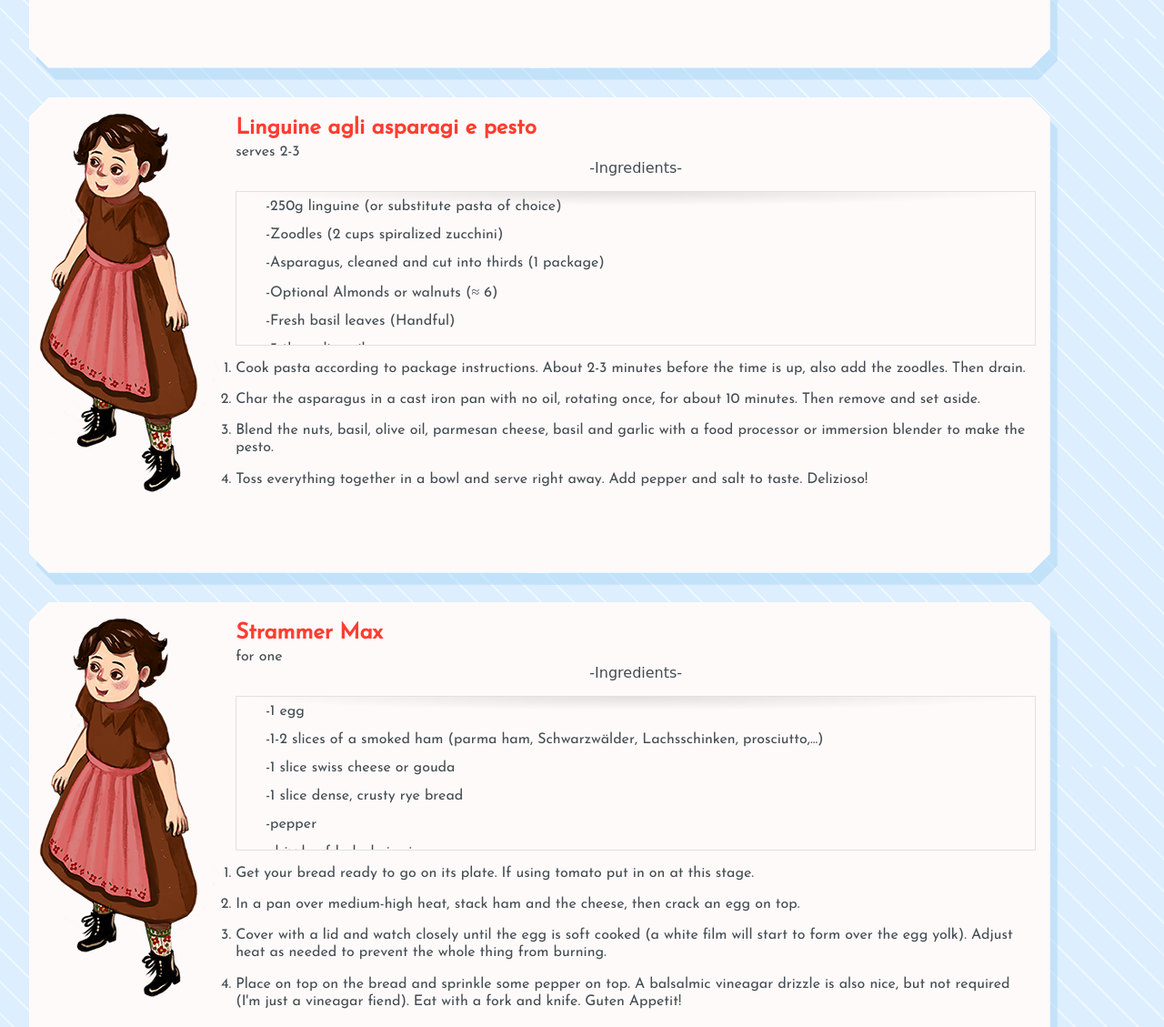
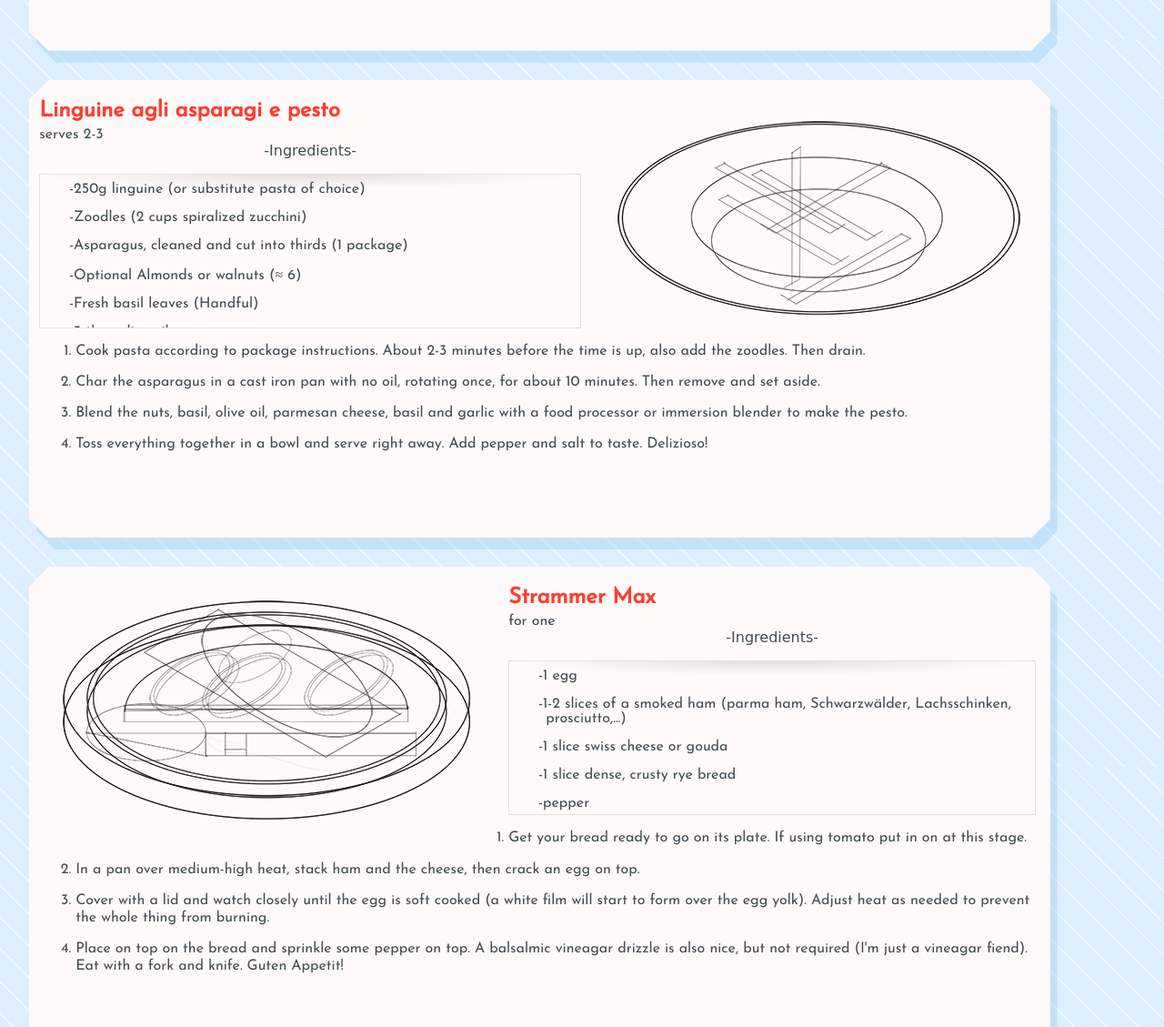
Before and after one commit to margauxqc/kitschenklatsch.us, a plain HTML site: page index.html in a window 1280 px wide. Shown: the part 2357-3486 px from the top of the page at 91% size. Drawn offline with Linux system fonts and the light colour scheme; a web font is replaced by a local one.

Commit message:
more image work

```diff
--- a/_site/styles/main.css
+++ b/_site/styles/main.css
@@ -147,6 +147,9 @@ body, html {
 	filter: drop-shadow(8px 13px 0px rgba(167,214,245,.5));
 
 }
+.imageright {
+	float: right;
+}
 
 .image {
 	float: left;
--- a/index.html
+++ b/index.html
@@ -59,7 +59,7 @@
 
           <div class="text border clearfix">
             <div class="textcontent">
-              <img class="image" src="images/mochi.png">
+              <img class="imageright" src="images/mochi.png">
               <div class="recipetitle">
                 Butter Mochi
               </div>
@@ -122,7 +122,7 @@
           </div>
           <div class="text border clearfix">
             <div class="textcontent">
-              <img class="image" src="images/standin.png">
+              <img class="imageright" src="images/pasta.png">
               <div class="recipetitle">
                 Linguine agli asparagi e pesto
               </div>
@@ -151,7 +151,7 @@
 
           <div class="text border clearfix">
             <div class="textcontent">
-              <img class="image" src="images/standin.png">
+              <img class="image" src="images/strammermax.png">
               <div class="recipetitle">
                 Strammer Max
               </div>
--- a/styles/main.css
+++ b/styles/main.css
@@ -147,6 +147,9 @@ body, html {
 	filter: drop-shadow(8px 13px 0px rgba(167,214,245,.5));
 
 }
+.imageright {
+	float: right;
+}
 
 .image {
 	float: left;
```
Also changed, not shown: _site/index.html (+3 -3 lines), _site/images/enchilada.png, _site/images/mochi.png, _site/images/pasta.png (added), _site/images/soup.png, _site/images/strammermax.png (added), images/enchilada.png, images/mochi.png, images/pasta.png (added), images/soup.png, images/strammermax.png (added).
